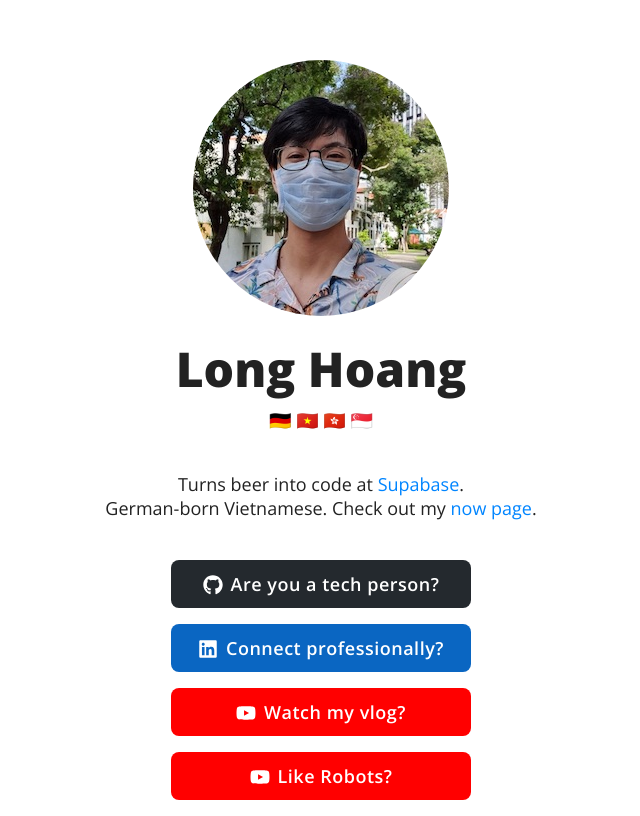
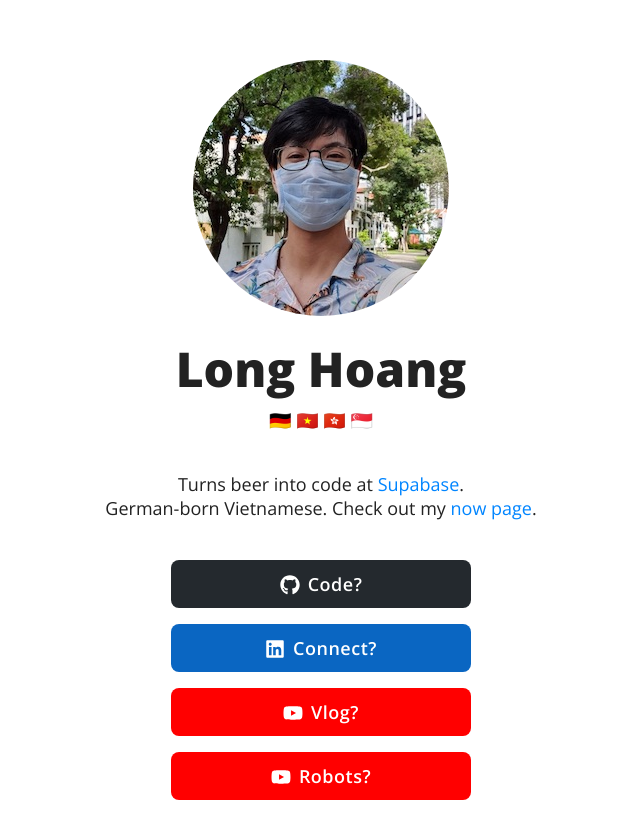
Before and after one commit to loong/loong.github.io, a plain HTML site: page index.html in a window 1280 px wide. Shown: the whole page, without its empty margins (319-959 px from the left). Drawn offline with nearby package versions, Linux system fonts and the light colour scheme.

Commit message:
Change button texts

```diff
--- a/index.html
+++ b/index.html
@@ -157,8 +157,7 @@
                 class="button button-github"
                 href="https://github.com/loong"
                 target="_blank"
-                ><img class="icon" src="icons/github.svg" />Are you a tech
-                person?</a
+                ><img class="icon" src="icons/github.svg" />Code?</a
               >
               <br />
               <a
@@ -166,8 +165,7 @@
                 class="button button-linkedin"
                 href="https://www.linkedin.com/in/longh/"
                 target="_blank"
-                ><img class="icon" src="icons/linkedin.svg" />Connect
-                professionally?</a
+                ><img class="icon" src="icons/linkedin.svg" />Connect?</a
               >
               <br />
               <a
@@ -175,7 +173,7 @@
                 class="button button-youtube"
                 href="https://www.youtube.com/watch?v=TLSK38Writg"
                 target="_blank"
-                ><img class="icon" src="icons/youtube.svg" />Watch my vlog?</a
+                ><img class="icon" src="icons/youtube.svg" />Vlog?</a
               >
               <br />
               <a
@@ -183,7 +181,7 @@
                 class="button button-youtube"
                 href="https://www.youtube.com/watch?v=tYRYdTxP_7Y&list=PLHEllRtBKB6ceioUP36t1E7LcESjAl58N"
                 target="_blank"
-                ><img class="icon" src="icons/youtube.svg" />Like Robots?</a
+                ><img class="icon" src="icons/youtube.svg" />Robots?</a
               >
             </div>
           </main>
```
